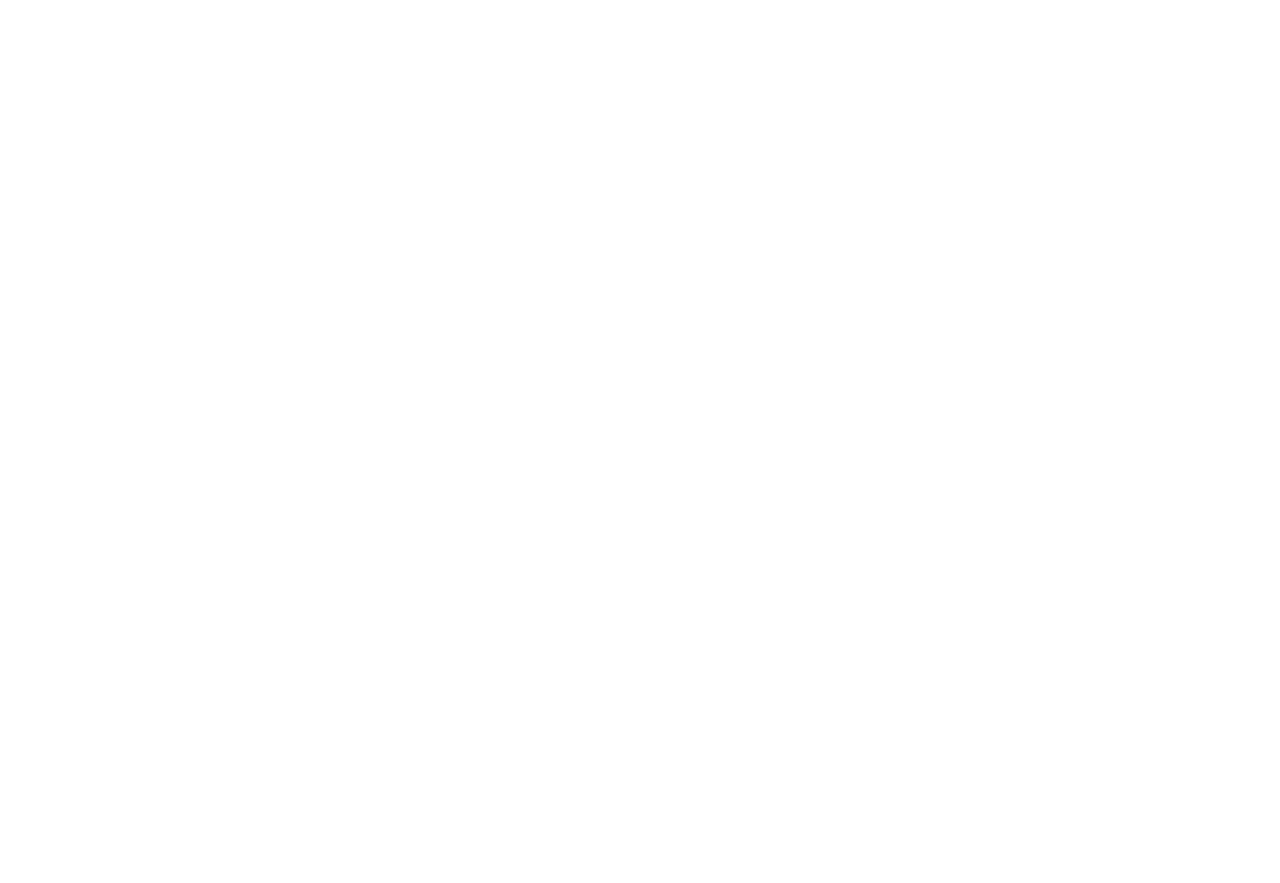
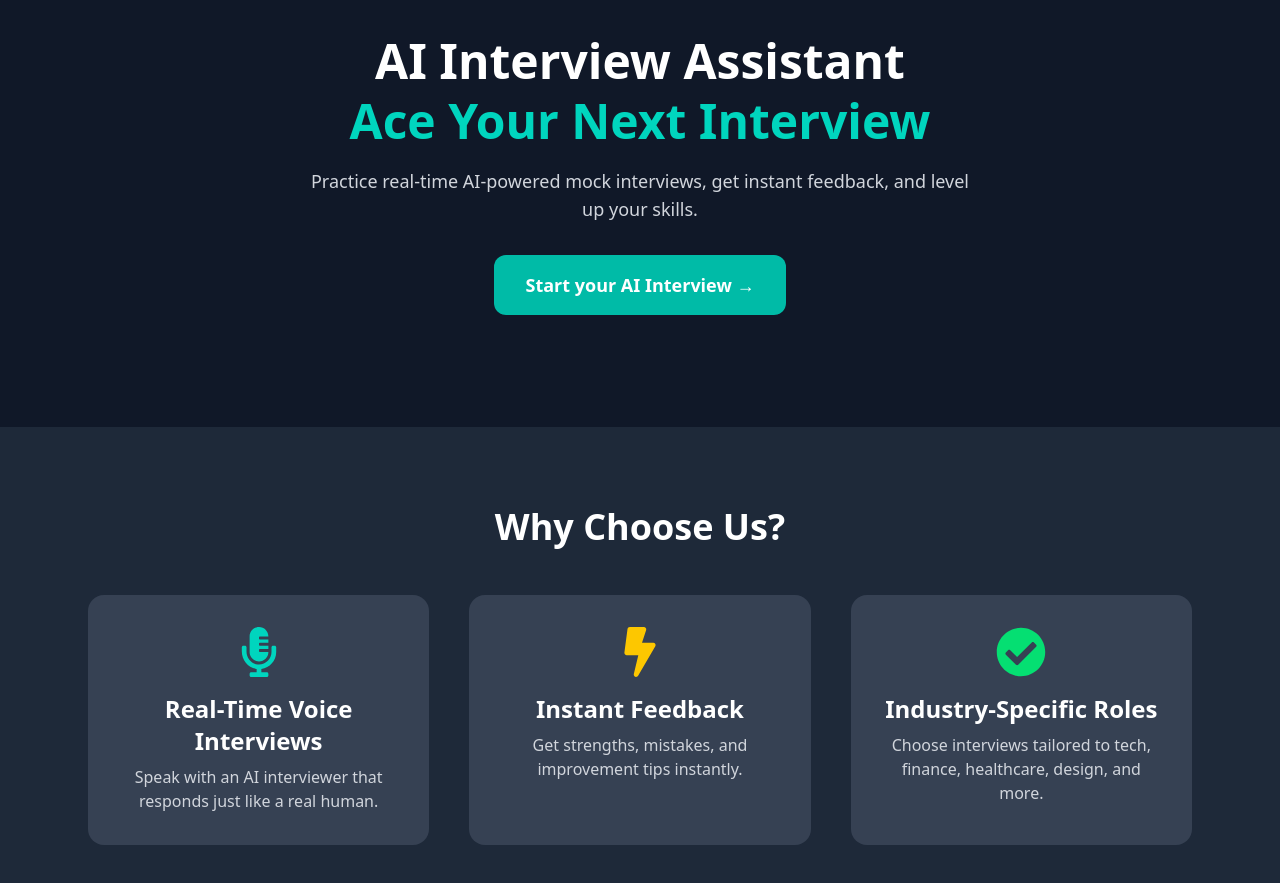
Before and after one commit to venkataraviraja5/ai-interview, a Next.js app: page / in a window 1280 px wide. Shown: the part 195-1078 px from the top of the page. Before the commit the page ends 800 px from the top, so only its background shows below. Built offline with nearby package versions, Linux system fonts and the light colour scheme.

Commit message:
created landing page

```diff
--- a/src/app/page.js
+++ b/src/app/page.js
@@ -1,10 +1,89 @@
-
+"use client";
+import { FaRobot, FaBolt, FaMicrophoneAlt, FaCheckCircle,FaLinkedin} from "react-icons/fa";
 
 export default function Home() {
   return (
-    <div>
+    <main className="min-h-screen bg-gray-900 text-white">
+      {/* Hero Section */}
+      <section className="flex flex-col items-center text-center md:py-28 py-10 px-6">
+        <FaRobot className="text-teal-400 mb-6" size={90} />
 
-      <h1>hello world</h1>
-    </div>
+        <h1 className="md:text-5xl text-[17px] font-extrabold mb-4 leading-tight">
+          AI Interview Assistant
+          <span className="text-teal-400 block">Ace Your Next Interview</span>
+        </h1>
+
+        <p className="text-gray-300 max-w-2xl mb-8 text-lg">
+          Practice real-time AI-powered mock interviews, get instant feedback, and level up your skills.
+        </p>
+
+        <button className="bg-teal-500 hover:bg-teal-600 px-8 py-4 rounded-xl text-lg font-semibold transition">
+          Start your AI Interview →
+        </button>
+      </section>
+
+      {/* Features */}
+      <section className="md:py-20 py-10 bg-gray-800">
+        <h2 className="md:text-4xl text-[20px] font-bold text-center mb-12">Why Choose Us?</h2>
+
+        <div className="grid md:grid-cols-3 gap-10 max-w-6xl mx-auto px-6">
+          <div className="bg-gray-700 p-8 rounded-2xl text-center hover:bg-gray-600 transition">
+            <FaMicrophoneAlt size={50} className="mx-auto text-teal-400 mb-4" />
+            <h3 className="lg:text-2xl text-[15px] font-semibold mb-2">Real-Time Voice Interviews</h3>
+            <p className="text-gray-300">
+              Speak with an AI interviewer that responds just like a real human.
+            </p>
+          </div>
+
+          <div className="bg-gray-700 p-8 rounded-2xl text-center hover:bg-gray-600 transition">
+            <FaBolt size={50} className="mx-auto text-yellow-400 mb-4" />
+            <h3 className="lg:text-2xl text-[15px] font-semibold mb-2">Instant Feedback</h3>
+            <p className="text-gray-300">
+              Get strengths, mistakes, and improvement tips instantly.
+            </p>
+          </div>
+
+          <div className="bg-gray-700 p-8 rounded-2xl text-center hover:bg-gray-600 transition">
+            <FaCheckCircle size={50} className="mx-auto text-green-400 mb-4" />
+            <h3 className="lg:text-2xl text-[15px] font-semibold mb-2">Industry-Specific Roles</h3>
+            <p className="text-gray-300">
+              Choose interviews tailored to tech, finance, healthcare, design, and more.
+            </p>
+          </div>
+        </div>
+      </section>
+
+      {/* CTA */}
+      <section className="py-24 text-center bg-gray-900">
+        <h2 className="md:text-4xl text-[15px] font-bold mb-6">
+          Ready to Master Your Next Interview?
+        </h2>
+
+        <button className="bg-teal-500 hover:bg-teal-600 px-10 py-4 rounded-xl text-lg font-semibold transition">
+          Get Started Now
+        </button>
+      </section>
+
+      <footer className="bg-gray-800 py-8 mt-10">
+        <div className="max-w-6xl mx-auto flex flex-col md:flex-row items-center justify-between px-6">
+
+          {/* LinkedIn */}
+          <a
+            href="https://www.linkedin.com/in/your-profile"
+            target="_blank"
+            rel="noopener noreferrer"
+            className="flex items-center gap-2 text-gray-300 hover:text-teal-400 transition"
+          >
+            <FaLinkedin size={26} />
+            <span className="text-lg">Connect on LinkedIn</span>
+          </a>
+
+          {/* Copyright */}
+          <p className="text-gray-400 mt-4 md:mt-0 text-center">
+            © {new Date().getFullYear()} AI Interview Assistant. All rights reserved.
+          </p>
+        </div>
+      </footer>
+    </main>
   );
 }
```
